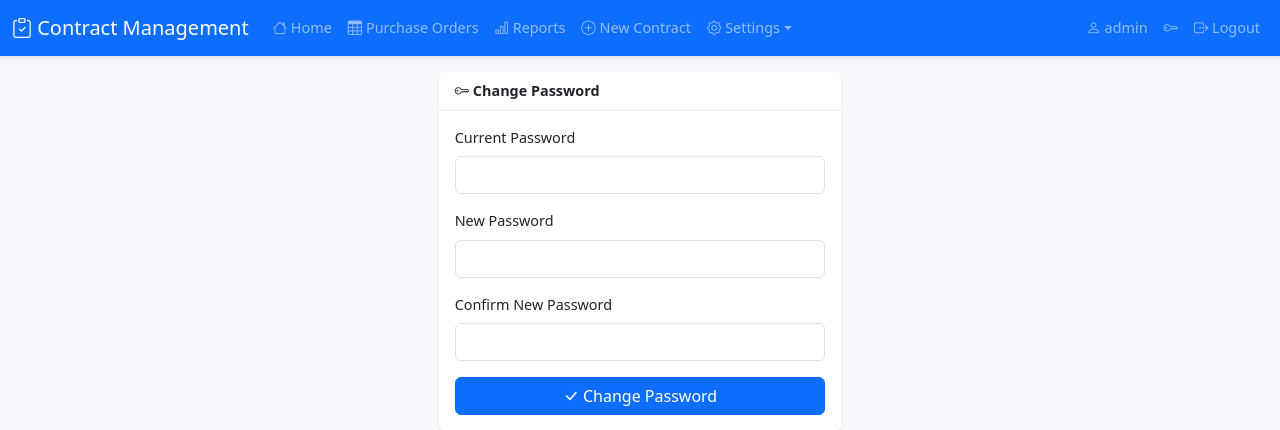
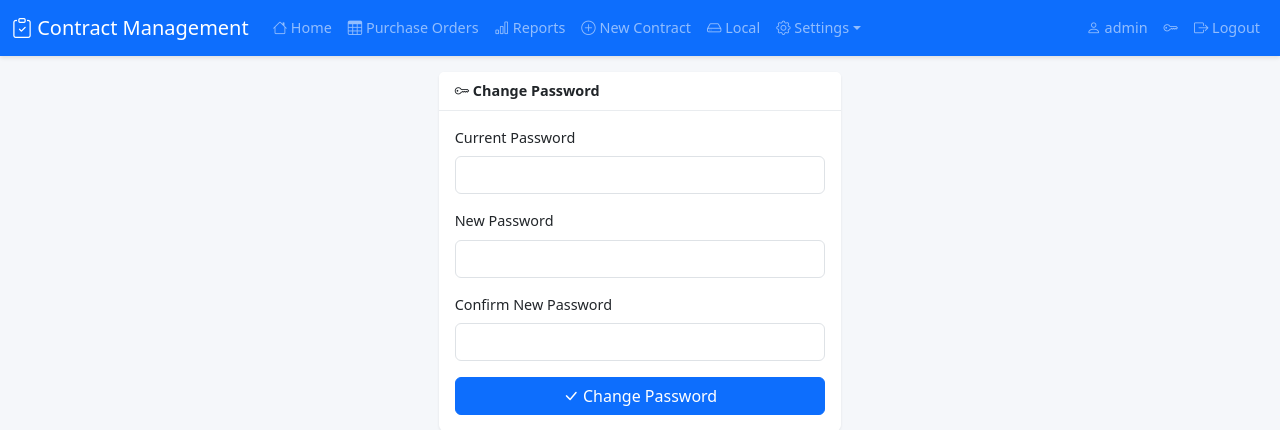
Before and after one commit to oftana72/contract-mgmt, a Flask app: page /change-password in a window 1280 px wide. Shown: the top 430 px of the page. Run offline with Flask 3, Linux system fonts and the light colour scheme; a user stored in the database is signed in; some libraries are stand-ins or nearby versions.

Commit message:
Add 'Local' nav menu linking to http://localhost:3000/

```diff
--- a/templates/base.html
+++ b/templates/base.html
@@ -25,6 +25,7 @@
                     <li class="nav-item"><a class="nav-link" href="{{ url_for('po_list') }}"><i class="bi bi-table"></i> Purchase Orders</a></li>
                     {% if current_user.is_admin or current_user.has_permission('view_reports') %}<li class="nav-item"><a class="nav-link" href="{{ url_for('reports') }}"><i class="bi bi-bar-chart"></i> Reports</a></li>{% endif %}
                     {% if current_user.is_admin or current_user.has_permission('po_create') %}<li class="nav-item"><a class="nav-link" href="{{ url_for('po_create') }}"><i class="bi bi-plus-circle"></i> New Contract</a></li>{% endif %}
+                    <li class="nav-item"><a class="nav-link" href="http://localhost:3000/" target="_blank" rel="noopener"><i class="bi bi-hdd"></i> Local</a></li>
                     {% if current_user.is_admin %}
                     <li class="nav-item dropdown">
                         <a class="nav-link dropdown-toggle" href="#" role="button" data-bs-toggle="dropdown"><i class="bi bi-gear"></i> Settings</a>
```
